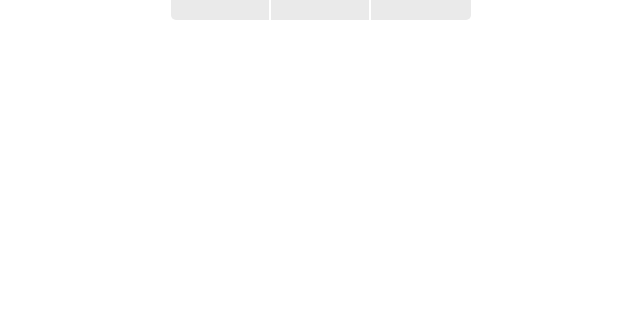
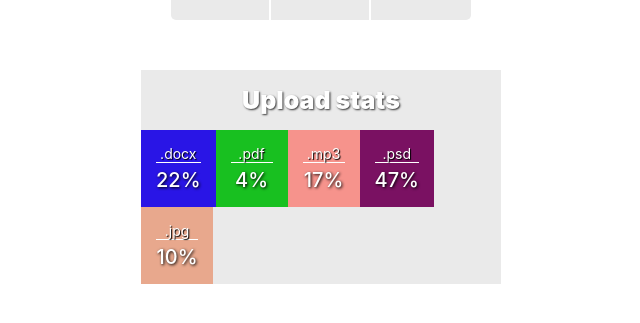
Before and after one commit to lordponchik/react-hw-01-components_ts, a React (Create React App) app: page / in a window 1280 px wide. Shown: the part 351-674 px from the top of the page, without its empty margins (319-959 px from the left). Built offline with nearby package versions, Linux system fonts and the light colour scheme.

Commit message:
add Statistics in App

```diff
--- a/src/App.tsx
+++ b/src/App.tsx
@@ -1,6 +1,8 @@
 import userData from './data/user.json';
+import statData from './data/statistics.json';
 
 import Profile from './components/Profile/Profile';
+import Statistics from './components/Statistics/Statistics';
 
 function App() {
   return (
@@ -12,6 +14,7 @@ function App() {
         avatar={userData.avatar}
         stats={userData.stats}
       />
+      <Statistics title="Upload stats" statistics={statData} />
     </>
   );
 }
```
